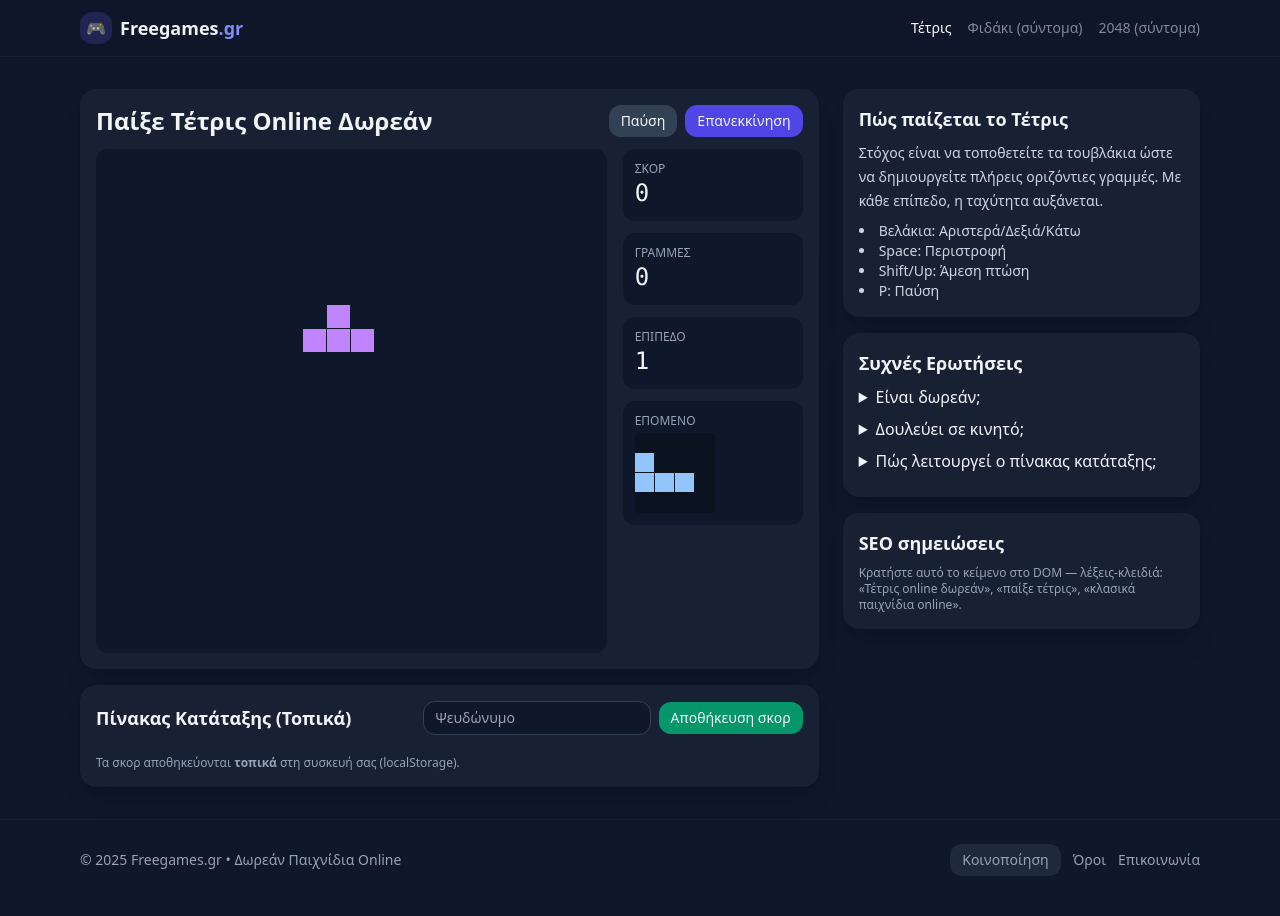
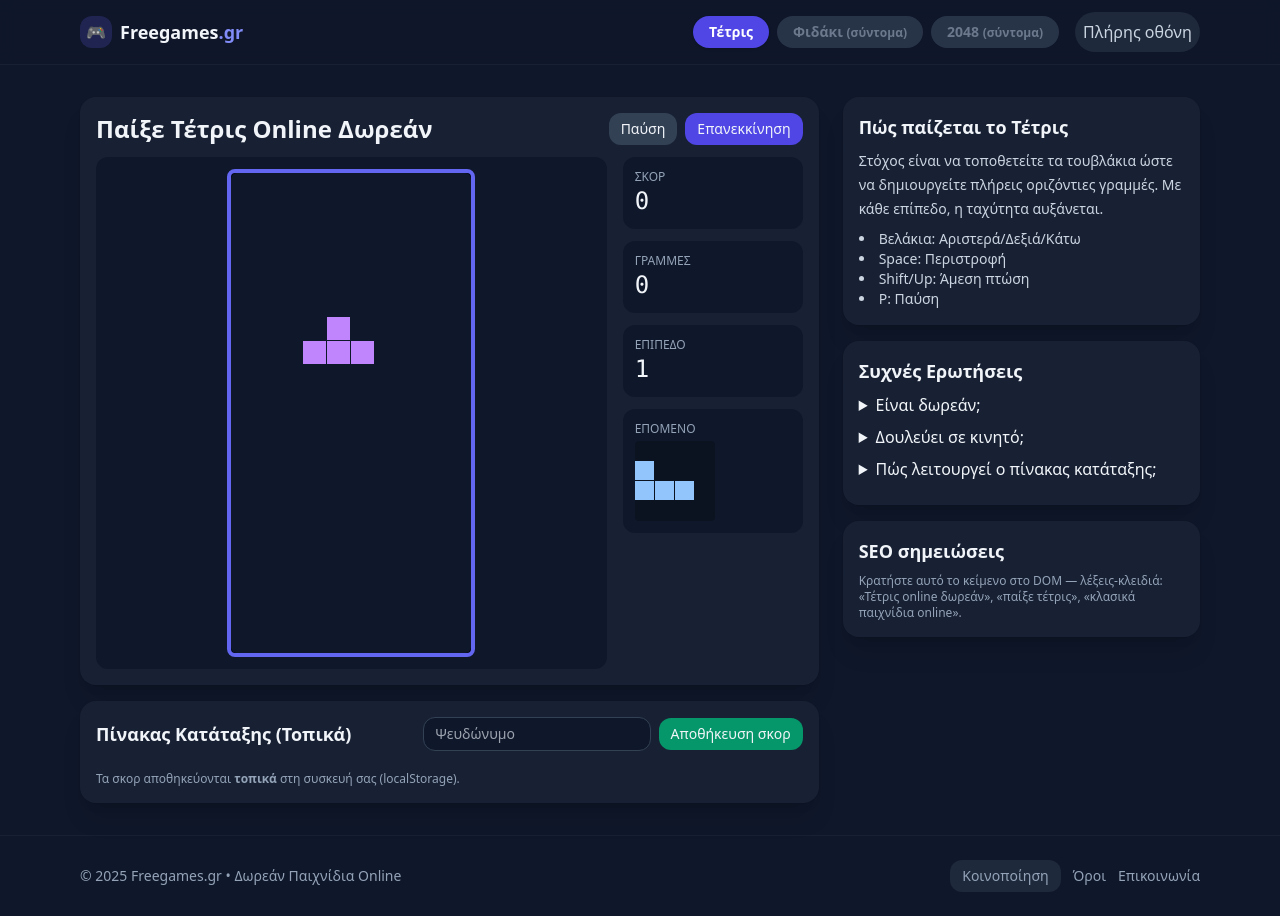
Before and after one commit to sigalasgeoo/freegames-tetris, a plain HTML site: page index.html in a window 1280 px wide. Drawn offline with nearby package versions, Linux system fonts and the light colour scheme.

Commit message:
feat: enhance header with navigation and fullscreen button

```diff
--- a/index.html
+++ b/index.html
@@ -29,8 +29,20 @@
 <body class="min-h-screen bg-slate-900 text-slate-100">
   <header class="border-b border-slate-800/60 sticky top-0 z-20 backdrop-blur bg-slate-900/80">
     <div class="max-w-6xl mx-auto px-4 py-3 flex items-center justify-between">
-      <div class="flex items-center gap-2"><span class="inline-flex h-8 w-8 items-center justify-center rounded-xl bg-indigo-500/20">🎮</span><span class="font-bold text-lg">Freegames<span class="text-indigo-400">.gr</span></span></div>
-      <nav class="hidden sm:flex items-center gap-4 text-sm text-slate-300"><span class="text-white">Τέτρις</span><span class="opacity-60">Φιδάκι (σύντομα)</span><span class="opacity-60">2048 (σύντομα)</span></nav>
+      <div class="flex items-center gap-2">
+        <span class="inline-flex h-8 w-8 items-center justify-center rounded-xl bg-indigo-500/20">🎮</span>
+        <span class="font-bold text-lg">Freegames<span class="text-indigo-400">.gr</span></span>
+      </div>
+      <div class="flex items-center gap-2">
+        <nav class="hidden sm:flex items-center gap-2 text-sm">
+          <a href="#" class="px-4 py-1.5 rounded-full font-semibold bg-indigo-600 text-white shadow hover:bg-indigo-500 focus:outline-none focus:ring-2 focus:ring-indigo-400 transition">Τέτρις</a>
+          <span class="px-4 py-1.5 rounded-full font-semibold bg-slate-700 text-slate-400 cursor-not-allowed opacity-70" title="Έρχεται σύντομα">Φιδάκι <span class="text-xs">(σύντομα)</span></span>
+          <span class="px-4 py-1.5 rounded-full font-semibold bg-slate-700 text-slate-400 cursor-not-allowed opacity-70" title="Έρχεται σύντομα">2048 <span class="text-xs">(σύντομα)</span></span>
+        </nav>
+        <button id="fullscreenBtn" class="ml-2 p-2 rounded-full bg-slate-800 hover:bg-slate-700 text-slate-300 hover:text-white transition" title="Πλήρης οθόνη" aria-label="Πλήρης οθόνη">
+          <span id="fullscreenText">Πλήρης οθόνη</span>
+        </button>
+      </div>
     </div>
   </header>
 
@@ -47,7 +59,9 @@
           </div>
           <div class="grid sm:grid-cols-[auto_180px] gap-4 items-start">
             <div class="flex items-center justify-center bg-slate-900 rounded-xl p-3">
-              <canvas id="game" width="240" height="480" class="rounded-lg shadow-inner"></canvas>
+              <div class="border-4 border-indigo-500 rounded-lg bg-slate-950">
+                <canvas id="game" width="240" height="480" class="rounded-md shadow-inner bg-slate-950"></canvas>
+              </div>
             </div>
             <div class="space-y-3">
               <div class="bg-slate-900 rounded-xl p-3"><div class="text-xs uppercase text-slate-400">Σκορ</div><div id="score" class="text-2xl font-mono">0</div></div>
@@ -115,6 +129,44 @@
   </footer>
 
   <script>
+  // Disable page scrolling
+  document.body.style.overflow = 'hidden';
+  // Fullscreen toggle logic
+  const fullscreenBtn = document.getElementById('fullscreenBtn');
+  const fullscreenIcon = document.getElementById('fullscreenIcon');
+  function isFullscreen() {
+    return document.fullscreenElement || document.webkitFullscreenElement || document.mozFullScreenElement || document.msFullscreenElement;
+  }
+  function updateFullscreenIcon() {
+    const text = document.getElementById('fullscreenText');
+    if (isFullscreen()) {
+      text.textContent = 'Έξοδος πλήρους οθόνης';
+      fullscreenBtn.title = 'Έξοδος πλήρους οθόνης';
+    } else {
+      text.textContent = 'Πλήρης οθόνη';
+      fullscreenBtn.title = 'Πλήρης οθόνη';
+    }
+  }
+  fullscreenBtn.addEventListener('click', () => {
+    if (!isFullscreen()) {
+      const docEl = document.documentElement;
+      if (docEl.requestFullscreen) docEl.requestFullscreen();
+      else if (docEl.webkitRequestFullscreen) docEl.webkitRequestFullscreen();
+      else if (docEl.mozRequestFullScreen) docEl.mozRequestFullScreen();
+      else if (docEl.msRequestFullscreen) docEl.msRequestFullscreen();
+    } else {
+      if (document.exitFullscreen) document.exitFullscreen();
+      else if (document.webkitExitFullscreen) document.webkitExitFullscreen();
+      else if (document.mozCancelFullScreen) document.mozCancelFullScreen();
+      else if (document.msExitFullscreen) document.msExitFullscreen();
+    }
+  });
+  document.addEventListener('fullscreenchange', updateFullscreenIcon);
+  document.addEventListener('webkitfullscreenchange', updateFullscreenIcon);
+  document.addEventListener('mozfullscreenchange', updateFullscreenIcon);
+  document.addEventListener('MSFullscreenChange', updateFullscreenIcon);
+  // Initialize icon
+  updateFullscreenIcon();
   const $ = s => document.querySelector(s);
   const ROW=20, COL=10, tile=24;
   const colors={I:'#67e8f9',J:'#93c5fd',L:'#fbbf24',O:'#fde047',S:'#86efac',T:'#c084fc',Z:'#fca5a5'};
```
